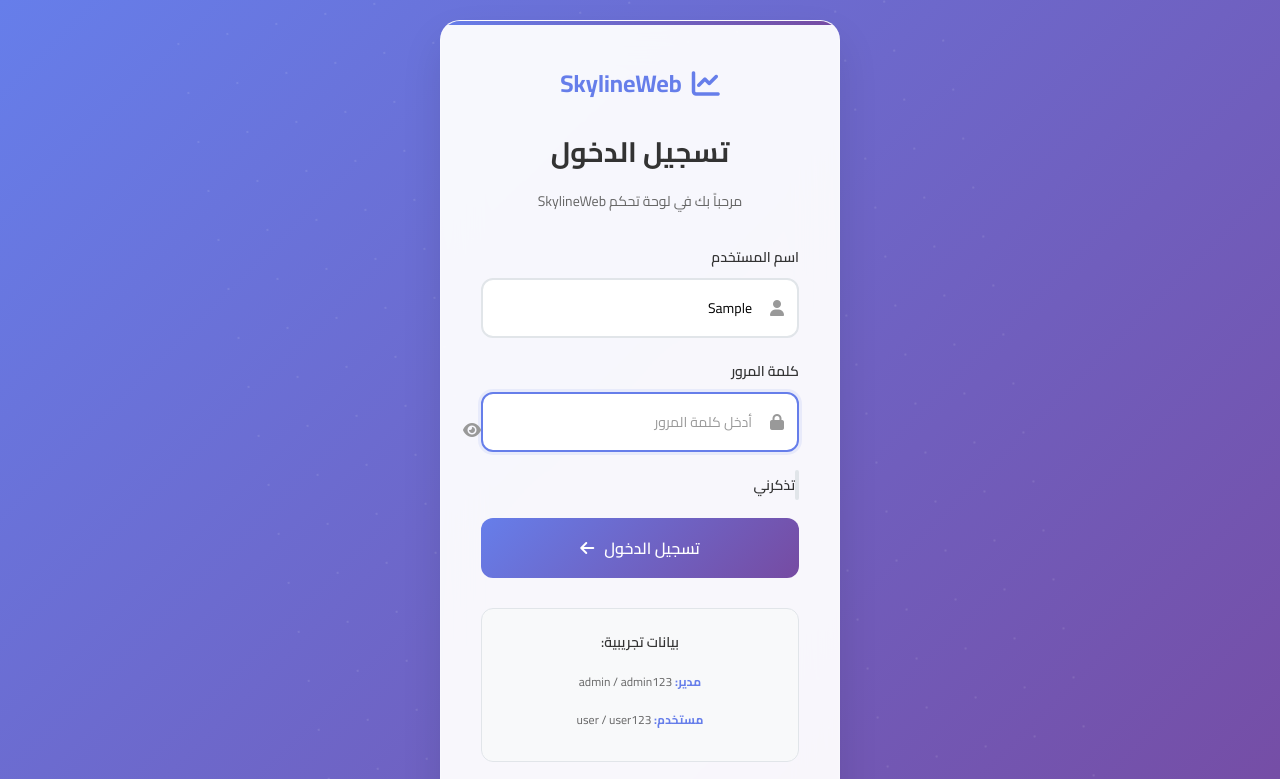
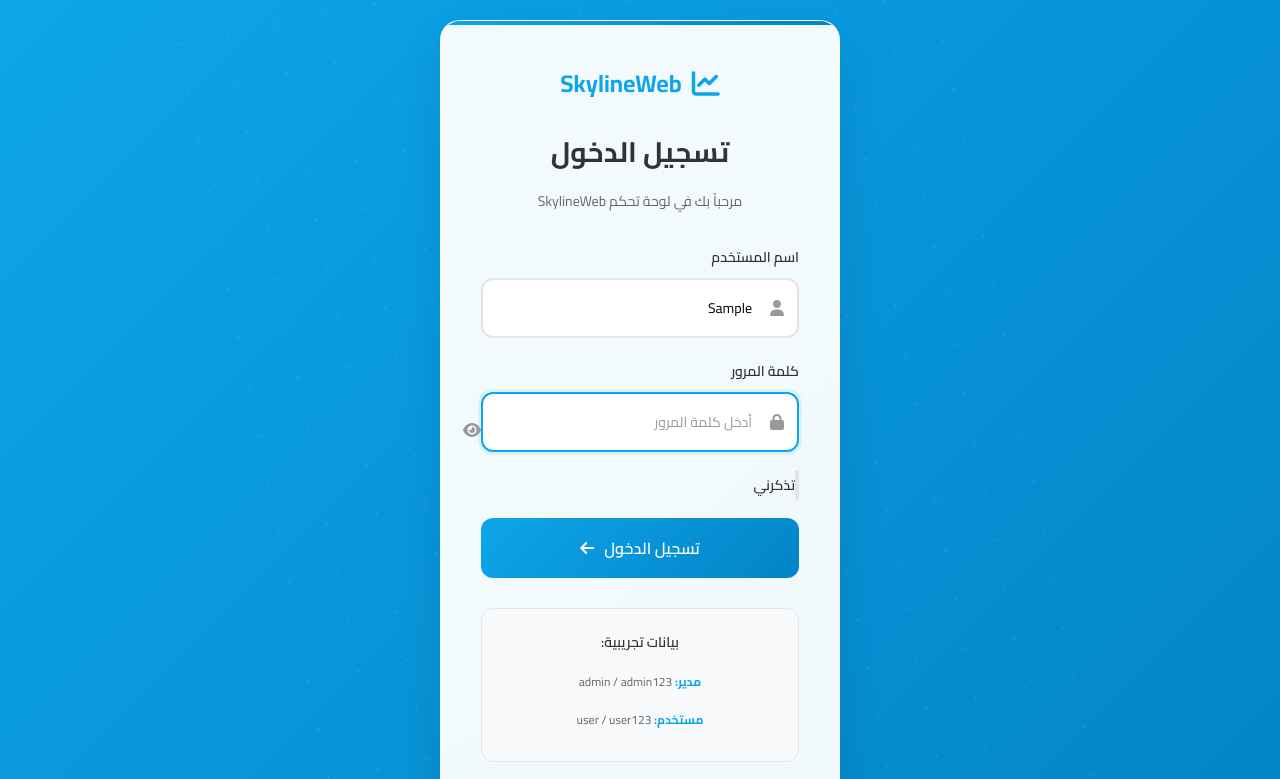
Before and after one commit to hasanalshiekh/intertek, a plain HTML site: page skyline-projects/dashboard/login.html in a window 1280 px wide. Both pictures are taken after typing "Sample", "Sample123" into the empty fields and a click on the button "تسجيل الدخول". Shown: the top 779 px of the page. Drawn offline with Linux system fonts and the light colour scheme.

Commit message:
Update login system colors to match SkylineWeb brand colors

```diff
--- a/skyline-projects/dashboard/login.css
+++ b/skyline-projects/dashboard/login.css
@@ -7,7 +7,7 @@
 
 body {
     font-family: 'Cairo', sans-serif;
-    background: linear-gradient(135deg, #667eea 0%, #764ba2 100%);
+    background: linear-gradient(135deg, #0ea5e9 0%, #0284c7 100%);
     min-height: 100vh;
     display: flex;
     align-items: center;
@@ -65,7 +65,7 @@
     left: 0;
     right: 0;
     height: 4px;
-    background: linear-gradient(90deg, #667eea, #764ba2);
+    background: linear-gradient(90deg, #0ea5e9, #0284c7);
 }
 
 .login-header {
@@ -81,7 +81,7 @@
     margin-bottom: 20px;
     font-size: 24px;
     font-weight: 700;
-    color: #667eea;
+    color: #0ea5e9;
 }
 
 .logo i {
@@ -143,8 +143,8 @@
 
 .input-group input:focus {
     outline: none;
-    border-color: #667eea;
-    box-shadow: 0 0 0 3px rgba(102, 126, 234, 0.1);
+    border-color: #0ea5e9;
+    box-shadow: 0 0 0 3px rgba(14, 165, 233, 0.1);
 }
 
 .input-group input::placeholder {
@@ -164,7 +164,7 @@
 }
 
 .password-toggle:hover {
-    color: #667eea;
+    color: #0ea5e9;
 }
 
 .checkbox-label {
@@ -190,8 +190,8 @@
 }
 
 .checkbox-label input[type="checkbox"]:checked + .checkmark {
-    background: #667eea;
-    border-color: #667eea;
+    background: #0ea5e9;
+    border-color: #0ea5e9;
 }
 
 .checkbox-label input[type="checkbox"]:checked + .checkmark::after {
@@ -208,7 +208,7 @@
 .login-btn {
     width: 100%;
     padding: 15px;
-    background: linear-gradient(135deg, #667eea 0%, #764ba2 100%);
+    background: linear-gradient(135deg, #0ea5e9 0%, #0284c7 100%);
     color: white;
     border: none;
     border-radius: 12px;
@@ -242,7 +242,7 @@
 
 .login-btn:hover {
     transform: translateY(-2px);
-    box-shadow: 0 10px 20px rgba(102, 126, 234, 0.3);
+    box-shadow: 0 10px 20px rgba(14, 165, 233, 0.3);
 }
 
 .login-btn:active {
@@ -276,7 +276,7 @@
 }
 
 .credential-item strong {
-    color: #667eea;
+    color: #0ea5e9;
 }
 
 .error-message {
```
Also changed, not shown: skyline-projects/dashboard/test-login.html (+2 -2 lines), 1 other file.
